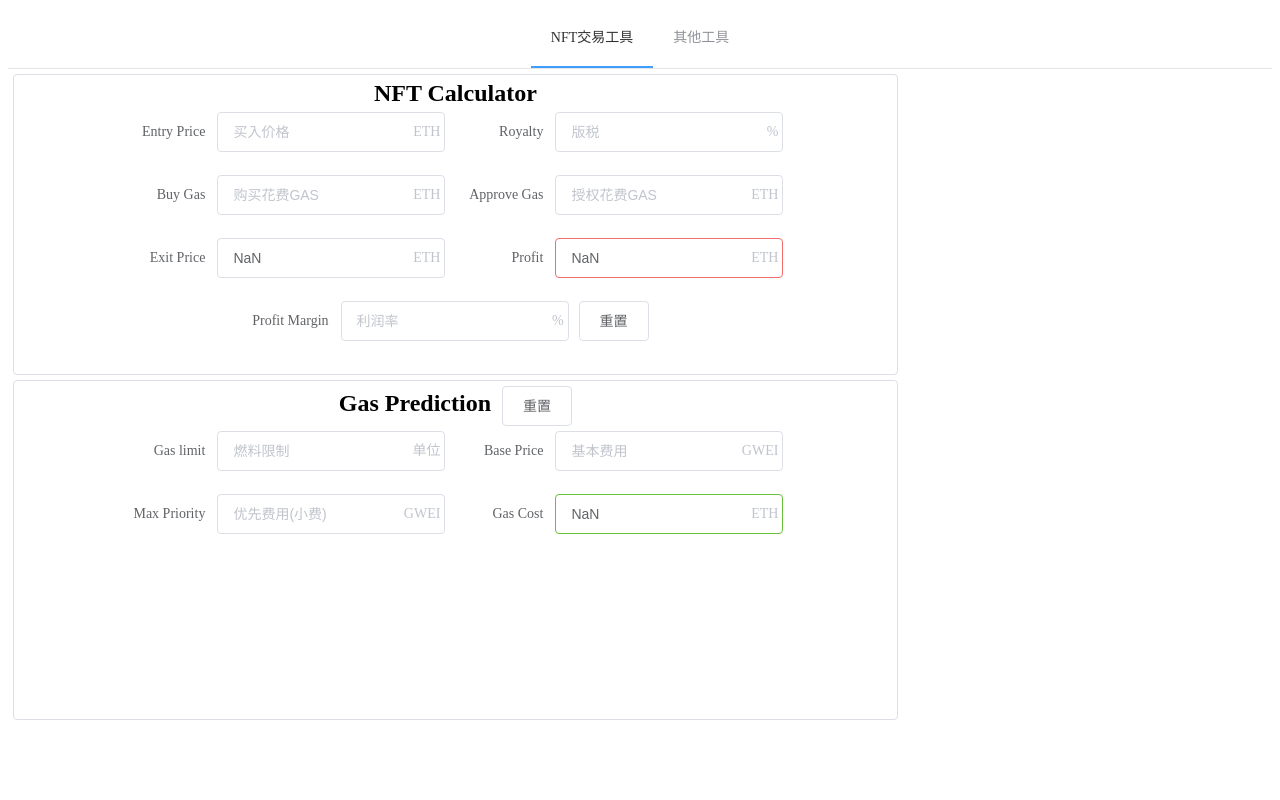
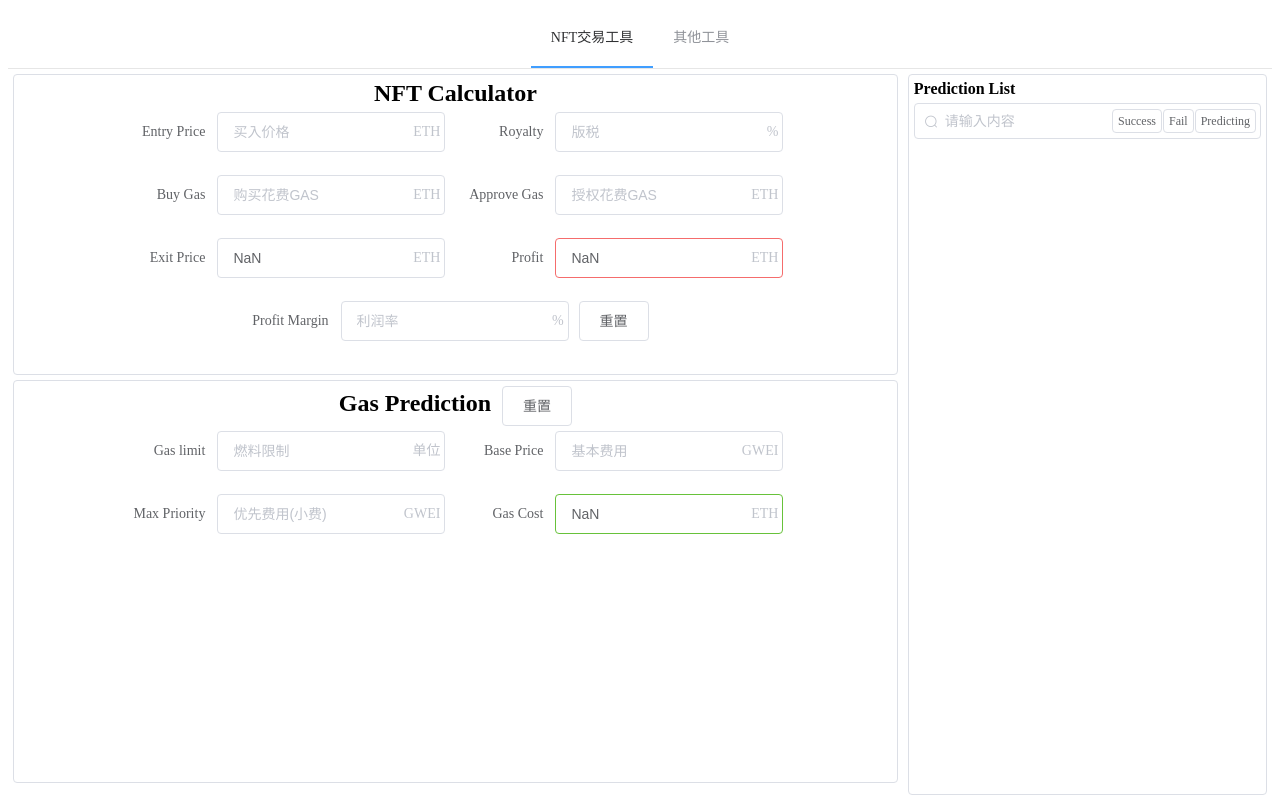
Before and after one commit to Avery0606/Avery-Web3-Tools, a Vue app: page /#/nftTraderTools in a window 1280 px wide. Built offline with nearby package versions, Linux system fonts and the light colour scheme.

Commit message:
1、优化全局高度样式 2、完成prediction list搜索模块

```diff
--- a/src/App.vue
+++ b/src/App.vue
@@ -1,7 +1,7 @@
 <template>
   <div id="app">
-    <Header/>
-    <router-view style="height: 85%"/>
+    <Header ref="header"/>
+    <router-view :style="`height: ${mainContentHeight}px`"/>
   </div>
 </template>
 <script>
@@ -10,6 +10,23 @@ export default {
   name: 'App',
   components: {
     Header
+  },
+  data() {
+    return {
+      mainContentHeight: 0
+    }
+  },
+  mounted() {
+    window.addEventListener('resize', this.handleResize)
+    this.handleResize()
+  },
+  destroyed() {
+    window.removeEventListener('resize', this.handleResize)
+  },
+  methods: {
+    handleResize() {
+      this.mainContentHeight = window.innerHeight - this.$refs.header.$el.clientHeight - 30
+    }
   }
 }
 </script>
--- /dev/null
+++ b/src/views/nftTraderTools/components/predictionList.vue
@@ -0,0 +1,79 @@
+<template>
+  <div class="prediction-list">
+    <!-- 标题 -->
+    <div class="title">
+      <span>{{title}}</span>
+    </div>
+
+    <!-- 搜索框 -->
+    <div style="margin-top: 5px">
+      <el-input
+        v-model="searchInput.text"
+        size="medium"
+        prefix-icon="el-icon-search"
+        class="search-input"
+        placeholder="请输入内容"
+      >
+        <template #suffix>
+          <el-checkbox-group
+            v-model="searchInput.options"
+            size="small"
+            text-color="#409eff"
+            fill="#ecf5ff"
+          >
+            <el-checkbox-button label="Success" class="input-suffix-button"></el-checkbox-button>
+            <el-checkbox-button label="Fail" class="input-suffix-button"></el-checkbox-button>
+            <el-checkbox-button label="Predicting" class="input-suffix-button"></el-checkbox-button>
+          </el-checkbox-group>
+        </template>
+      </el-input>
+    </div>
+
+    <!-- 列表 -->
+    <div>
+
+    </div>
+  </div>
+</template>
+
+<script>
+export default {
+  name: 'PredictionList',
+  data() {
+    return {
+      title: 'Prediction List',
+      searchInput: {
+        text: '',
+        options: []
+      },
+    }
+  },
+}
+</script>
+
+<style lang="less" scoped>
+.prediction-list {
+  height: 100%;
+  border: 1px solid #DCDFE6;
+  border-radius: 4px;
+  padding: 5px;
+  .title {
+    font-weight: bold;
+  }
+  .search-input {
+    /deep/.el-input__suffix {
+      display: flex;
+      align-items: center;
+    }
+    /deep/.input-suffix-button span {
+      padding: 5px;
+      margin-left: 1px;
+      border: 1px solid #DCDFE6;
+      border-radius: 4px;
+    }
+  }
+}
+.prediction-list:hover {
+  border-color: #409EFF;
+}
+</style>
--- a/src/views/nftTraderTools/index.vue
+++ b/src/views/nftTraderTools/index.vue
@@ -2,22 +2,24 @@
   <div id="nftTraderTools">
     <div class="left-box">
       <NftCalculator/>
-      <GasPredictionVue/>
+      <GasPrediction/>
     </div>
     <div class="right-box">
-
+      <PredictionList/>
     </div>
   </div>
 </template>
 
 <script>
 import NftCalculator from './components/nftCalculator'
-import GasPredictionVue from './components/gasPrediction'
+import GasPrediction from './components/gasPrediction'
+import PredictionList from './components/predictionList'
 export default {
   name: 'NftTraderTools',
   components: {
     NftCalculator,
-    GasPredictionVue
+    GasPrediction,
+    PredictionList
   }
 }
 </script>
@@ -34,6 +36,8 @@ export default {
   }
   .right-box {
     flex: 1;
+    height: 100%;
+    padding: 5px;
   }
 }
 </style>
```
